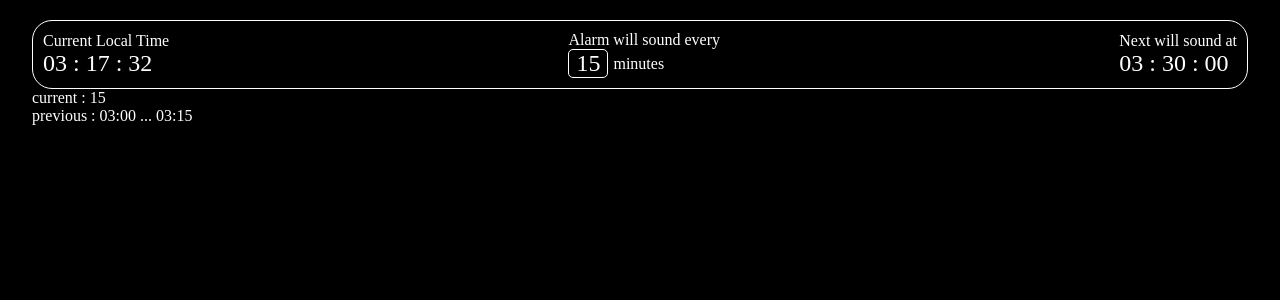
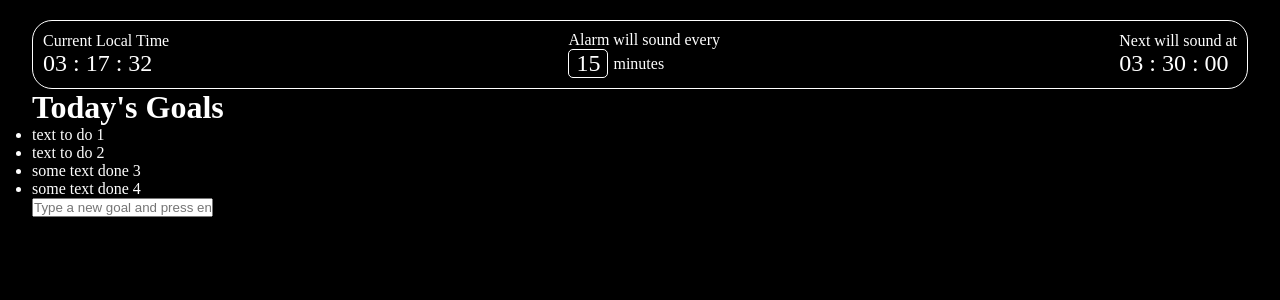
Before and after one commit to danifromecuador/plannywise_draft_5, a React (Vite) app: page / in a window 1280 px wide. Shown: the top 300 px of the page. Built offline with nearby package versions, Linux system fonts and the light colour scheme.

Commit message:
Create Todo component

```diff
--- a/src/todo/Todo.jsx
+++ b/src/todo/Todo.jsx
@@ -1,11 +1,45 @@
-import { alarmStore } from '../zustand/stores.js'
+import { useState, useEffect } from 'react'
+import { todoStore } from '../zustand/stores.js'
 
 export const Todo = () => {
-  const { currentAlarmInterval, previousAlarmInterval } = alarmStore()
+  const { todos, dones, addTodo, markAsDone, updateTodoStore } = todoStore()
+  const [input, setInput] = useState("")
+  const handleInputChange = (e) => setInput(e.target.value)
+
+  const handleEnterKeyDown = (k) => {
+    if (k.key === "Enter" && input !== "") {
+      addTodo(input)
+      updateTodoStore()
+      setInput("")
+    }
+  }
+
+  useEffect(() => {
+
+  }, [])
+
+
+
   return (
     <div className="todo">
-      <div>current : {currentAlarmInterval}</div>
-      <div>previous : {previousAlarmInterval.min.h}:{previousAlarmInterval.min.m} ... {previousAlarmInterval.max.h}:{previousAlarmInterval.max.m}</div>
+      <h1>Today's Goals</h1>
+      <ul>
+        {todos.map((e, i) => (
+          <li key={i}>{e.text}</li>
+        ))}
+        {dones.map((e, i) => (
+          <li key={i}>{e.text}</li>
+        ))}
+      </ul>
+      <div>
+        <input
+          type="text"
+          placeholder='Type a new goal and press enter'
+          value={input}
+          onChange={(e) => handleInputChange(e)}
+          onKeyDown={(k) => handleEnterKeyDown(k)}
+        />
+      </div>
     </div>
   )
 }
--- /dev/null
+++ b/src/todo/todo_logic.js
@@ -0,0 +1,30 @@
+// following functions will be used by src/zustand/stores.js
+export const todos = [
+  {
+    date: "1",
+    text: "text to do 1"
+  },
+  {
+    date: "2",
+    text: "text to do 2"
+  }
+]
+
+export const dones = [
+  {
+    date: "3",
+    text: "some text done 3"
+  },
+  {
+    date: "4",
+    text: "some text done 4"
+  }
+]
+
+export const addTodo = (input) => {
+  todos.push({ date: "12", text: input })
+}
+
+export const markAsDone = () => {
+  console.log("caramelo");
+}
```
Also changed, not shown: src/todo/Todo.css (added).
